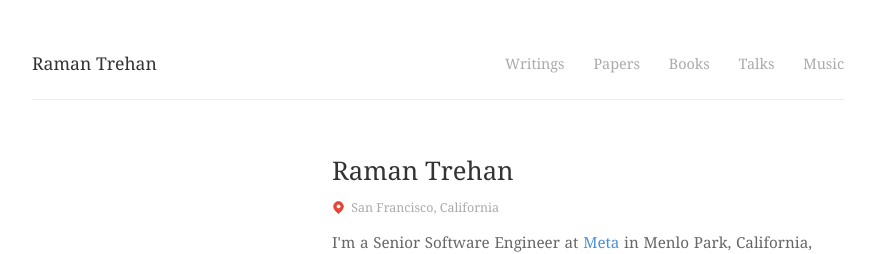
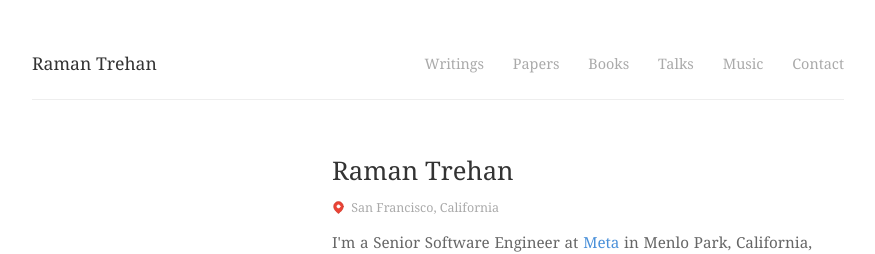
Before and after one commit to ramandeeptrehan/ramandeeptrehan.github.io, a Jekyll site: the page built from index.html, in a window 1280 px wide. Shown: the top 254 px of the page, without its empty margins (202-1077 px from the left). Built offline with Jekyll 4.4.1, drawn with Linux system fonts in a browser that asks for light colours.

Commit message:
Add Contact page with email

```diff
--- a/_layouts/default.html
+++ b/_layouts/default.html
@@ -19,6 +19,7 @@
       <a href="/books/" {% if page.url contains '/books' %}class="active"{% endif %}>Books</a>
       <a href="/talks/" {% if page.url contains '/talks' %}class="active"{% endif %}>Talks</a>
       <a href="/music/" {% if page.url contains '/music' %}class="active"{% endif %}>Music</a>
+      <a href="/contact/" {% if page.url contains '/contact' %}class="active"{% endif %}>Contact</a>
     </nav>
   </header>
 
--- /dev/null
+++ b/contact/index.html
@@ -0,0 +1,6 @@
+---
+layout: default
+title: Contact
+---
+
+<p class="bio">The best way to reach me is by email at <span class="highlight">ramandeeptrehan@gmail.com</span>.</p>
```
